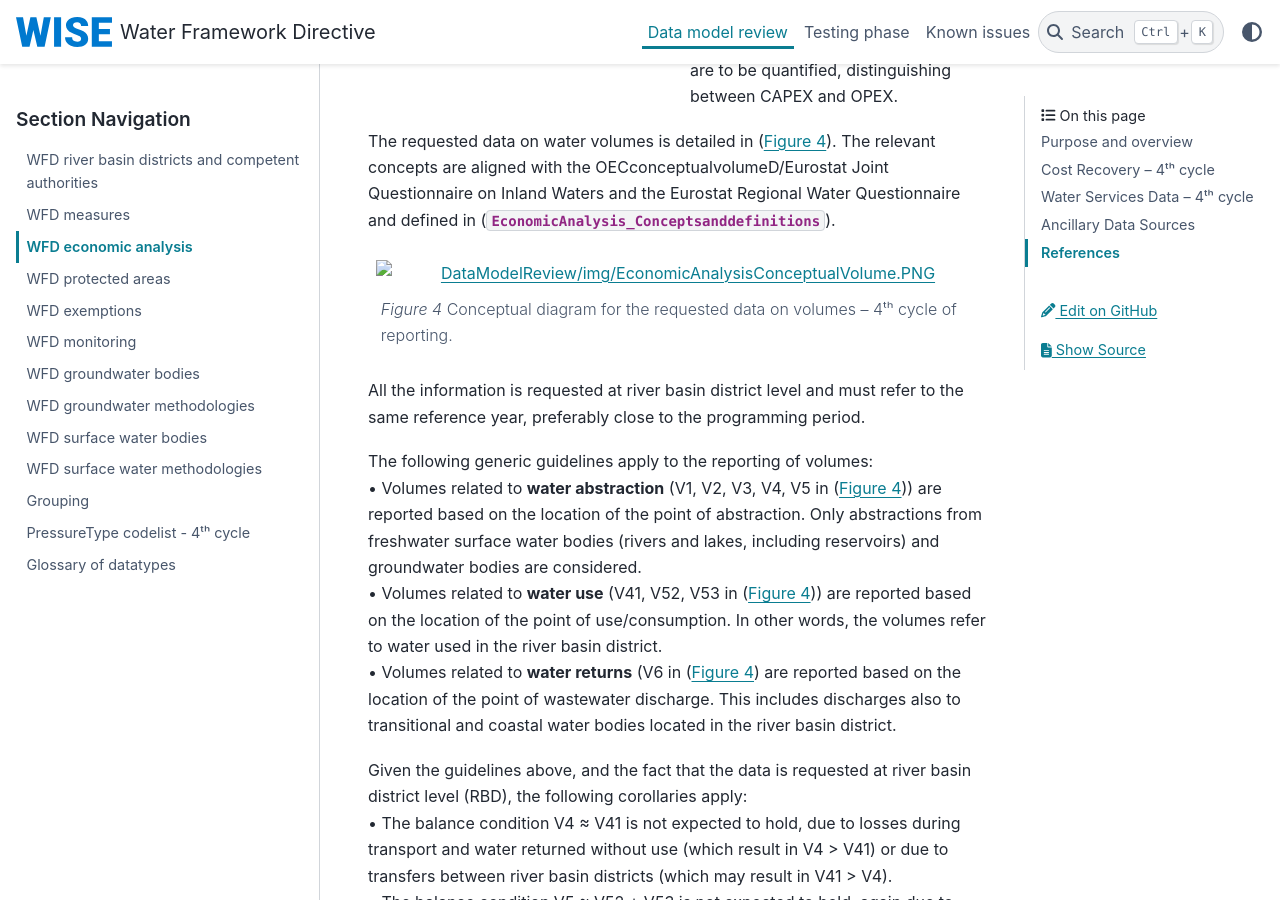
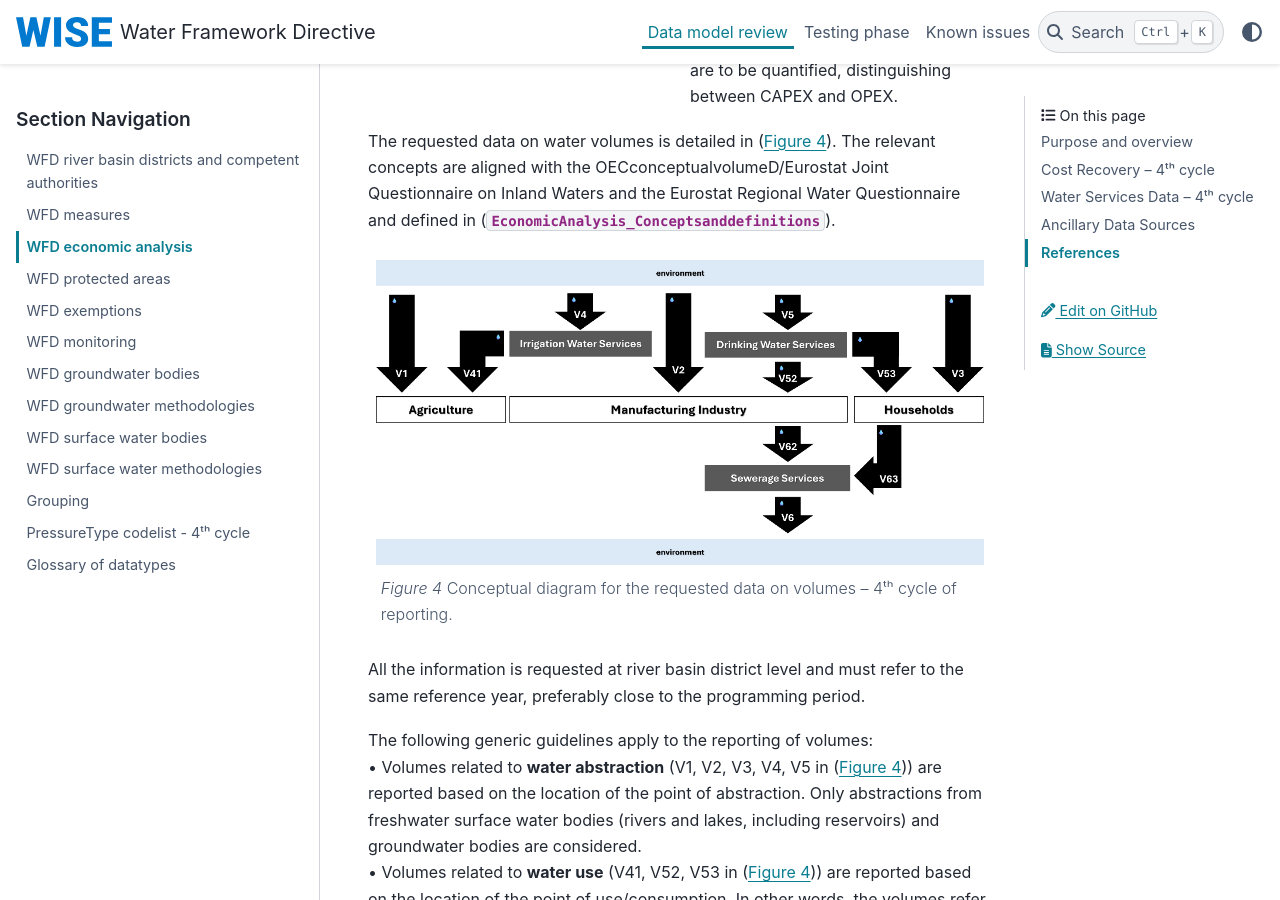
Before and after one commit to eeadata/WISE.WFD.Documentation, a Sphinx documentation site: the page built from docs/DataModelReview/WFDEconomicAnalysis.md, in a window 1280 px wide and 900 px high, scrolled down 2462 px. Built offline with Sphinx 7.4.7 and the PyData theme 0.15.4, drawn with Linux system fonts in a browser that asks for light colours.

Commit message:
Fix image file extensions in WFDEconomicAnalysis.md

````diff
--- a/docs/DataModelReview/WFDEconomicAnalysis.md
+++ b/docs/DataModelReview/WFDEconomicAnalysis.md
@@ -61,7 +61,7 @@ Information is requested:<br>• about the physical volumes of water, the revenu
 (Figure 5)=
 | a) | b) and c) |
 |---------|---------|
-| <img src="img/EconomicAnalysisPhysicalvolume.PNG" width="300"> | <img src="img/EconomicAnalysisRevenue.PNG" width="300"> |
+| <img src="img/EconomicAnalysisPhysicalvolume.png" width="300"> | <img src="img/EconomicAnalysisRevenue.png" width="300"> |
 
 *Figure 5.Overview diagram for the requested data on volumes, revenues and costs – 4ᵗʰ cycle of reporting.*
 
@@ -91,7 +91,7 @@ For the provision of the services quantified in a) and b), the total costs are t
 
 The requested data on water volumes is detailed in ({numref}`conceptualvolume`). The relevant concepts are aligned with the OECconceptualvolumeD/Eurostat Joint Questionnaire on Inland Waters and the Eurostat Regional Water Questionnaire and defined in ({numref}`EconomicAnalysis_Conceptsanddefinitions`).
 
-```{figure} img/EconomicAnalysisConceptualVolume.PNG
+```{figure} img/EconomicAnalysisConceptualVolume.png
 :name: conceptualvolume
 :align: center
 :width: 100%
@@ -128,7 +128,7 @@ The requested data on revenues is detailed in {numref}`Economic_Analysis_Concept
 The following generic guidelines apply to the reporting of revenues:<br>• **Water abstraction** revenues (R1, R2, R3, R4, R5 in {numref}`Economic_Analysis_ConceptualRevenue`) must include all environmental/resource taxes and administrative fees paid (directly or indirectly) to the general government.<br>• **Water supply** revenues (R41, R52, R53 in {numref}`Economic_Analysis_ConceptualRevenue`) represent the gross revenue of the irrigation water service providers and the drinking water service providers from fees charged to the end‑user sector (agriculture, manufacturing industry and households). The gross revenue must include the base service fee plus any environmental or resource costs incurred during abstraction that are passed through to the consumer to ensure an adequate contribution from that sector.<br>• **Wastewater discharges** revenues (R6 in {numref}`Economic_Analysis_ConceptualRevenue`) must include all environmental taxes and pollution levies paid directly or indirectly to the government for the emission of pollutants back into the environment.<br>• **Sewerage services** revenues (R62 and R63 in {numref}`Economic_Analysis_ConceptualRevenue`) represent gross revenue for wastewater collection and treatment services. The revenue must include the service fees charged to users plus any internalised environmental charges related to the final discharge that are passed on to the households or industrial users.
 
 
-```{figure} img/EconomicAnalysisConceptualRevenue.PNG
+```{figure} img/EconomicAnalysisConceptualRevenue.png
 :name: Economic_Analysis_ConceptualRevenue
 :align: center
 :width: 100%
````
